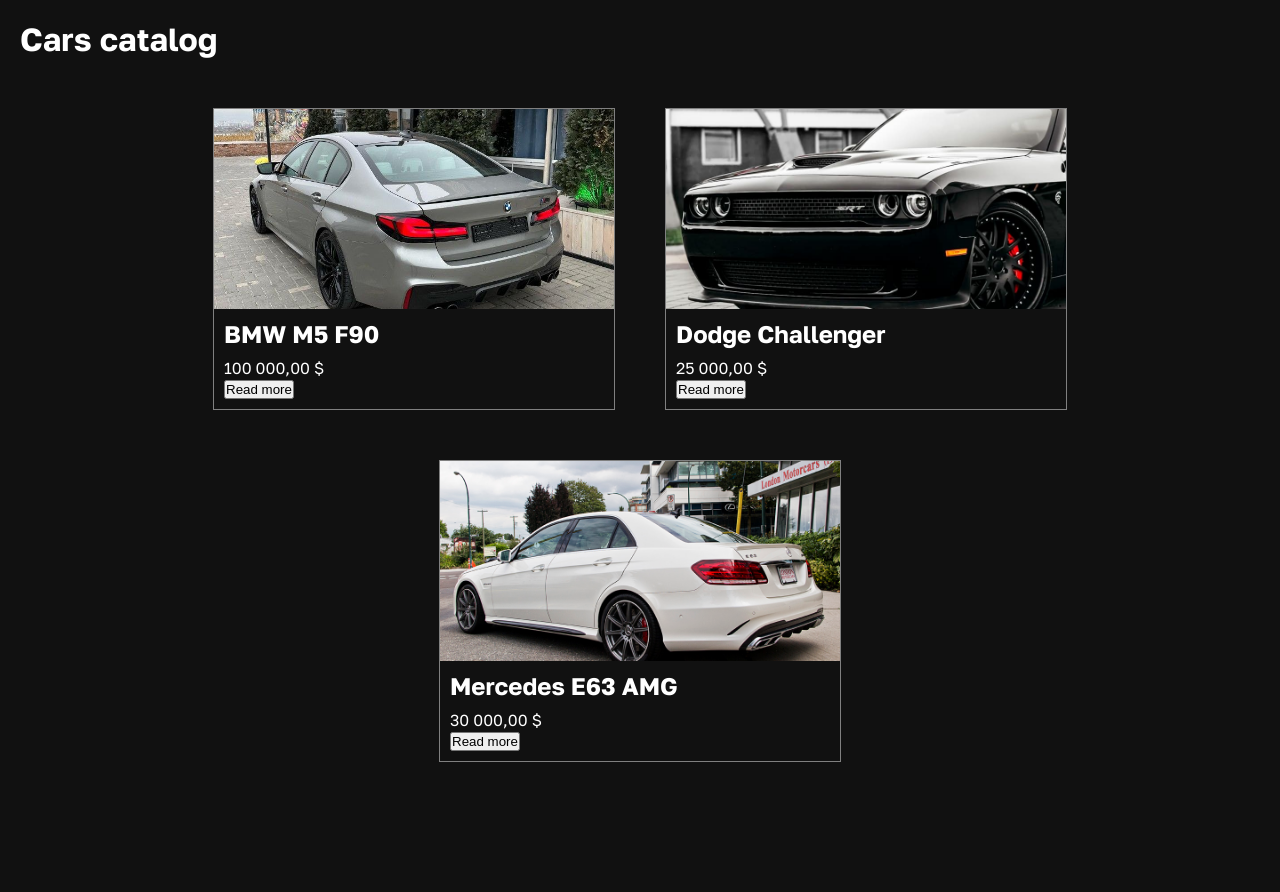
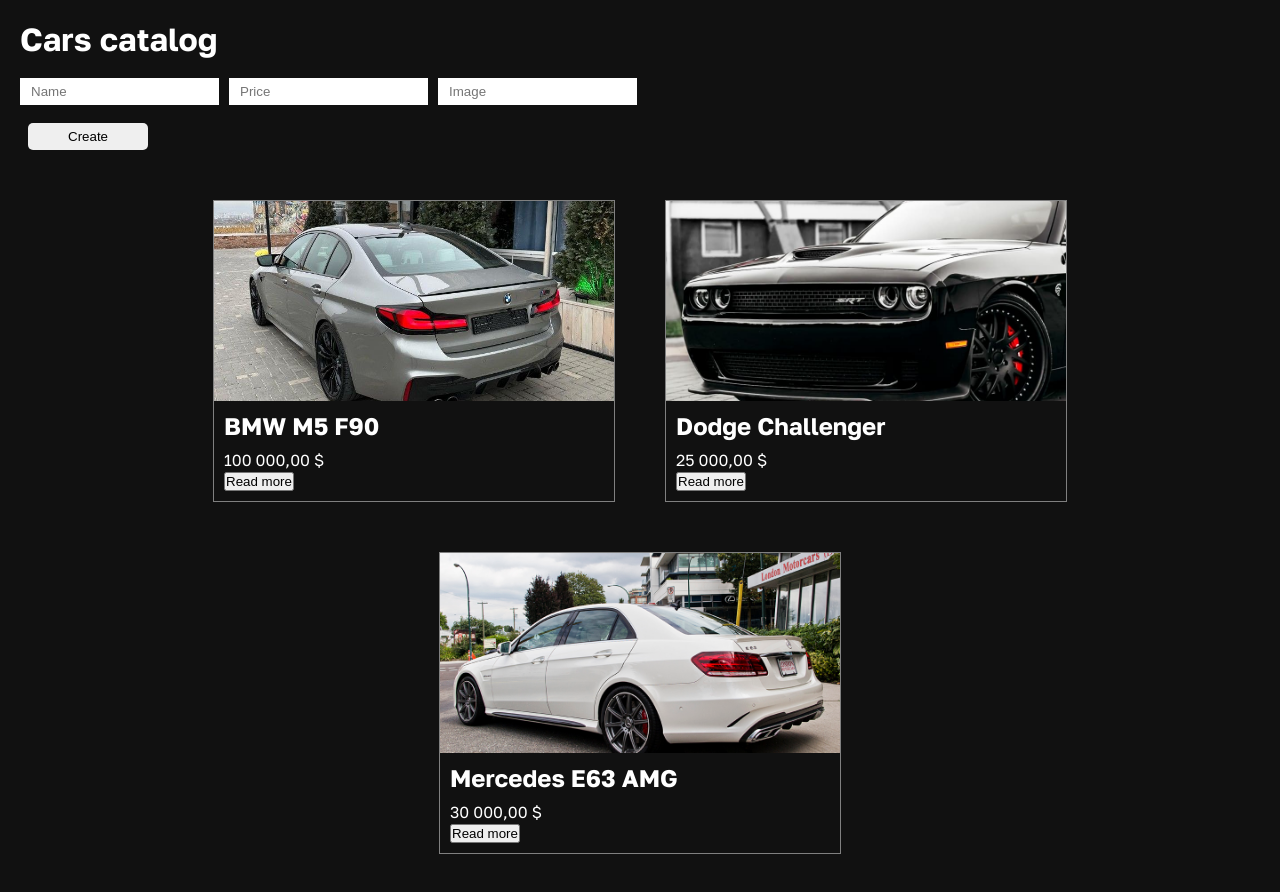
Before and after one commit to Astemir-Gurizhev/car-catalog, a React (Vite) app: page / in a window 1280 px wide. Shown: the top 892 px of the page. Before the commit the page ends 832 px from the top, so only its background shows below. Built offline with nearby package versions, Linux system fonts and the light colour scheme.

Commit message:
adding a userstate for input

```diff
--- a/src/assets/styles/global.css
+++ b/src/assets/styles/global.css
@@ -14,3 +14,18 @@
 h1 {
   margin-bottom: 20px;
 }
+
+.btn {
+  display: block;
+  padding: 6px 40px;
+  border: none;
+  outline: none;
+  border-radius: 5px;
+  transition: all 0.3s ease;
+  cursor: pointer;
+  margin: 8px;
+}
+
+.btn:hover {
+  background-color: #bcd1e6;
+}
--- a/src/components/screens/home/Home.tsx
+++ b/src/components/screens/home/Home.tsx
@@ -1,15 +1,19 @@
-import { useMemo } from "react"
+import { useMemo } from "react";
 import styles from "./Home.module.css";
 import { cars } from "./cars.data.tsx";
 import CarItem from "./car-item/CarItem.tsx";
+import CreateCarForm from "./create-car-form/CreateCarForm.tsx";
+
 const Home = () => {
   const filteredCars = useMemo(
-    () => cars.filter((car) => car.price > 20000), []
-  )
+    () => cars.filter((car) => car.price > 20000),
+    []
+  );
 
   return (
     <>
       <h1>Cars catalog</h1>
+      <CreateCarForm/>
       <div className={styles.items}>
         {filteredCars.length ? (
           filteredCars.map((car) => <CarItem key={car.id} car={car} />)
--- a/src/components/screens/home/car-item/CarItem.tsx
+++ b/src/components/screens/home/car-item/CarItem.tsx
@@ -1,7 +1,6 @@
-import {cars} from "../cars.data"
 import styles from "../Home.module.css";
 
-const CarItem = ({car}) => {
+const CarItem = ({ car }: any) => {
   return (
     <div className={styles.item}>
       <div
--- /dev/null
+++ b/src/components/screens/home/create-car-form/CreateCarForm.module.css
@@ -0,0 +1,21 @@
+.form {
+    margin: 10px auto 30px;
+}
+
+.form input {
+    padding: 5px 10px;
+    border: none;
+    outline: none;
+    transition: border-color 0.4s ease;
+    border: 1px solid transparent;
+    margin-bottom: 10px;
+}
+
+.form input:focus {
+    border-color: red;
+}
+
+.inputs {
+    display: flex;
+    gap: 10px;
+}
--- /dev/null
+++ b/src/components/screens/home/create-car-form/CreateCarForm.tsx
@@ -0,0 +1,40 @@
+import { useState } from "react";
+import styles from "./CreateCarForm.module.css";
+
+const CreateCarForm = () => {
+  const [name, setName] = useState("");
+  const [price, setPrice] = useState("");
+  const [image, setImage] = useState("");
+
+  const createCar = (e) => {
+    e.preventDefault();
+    console.log(name);
+  };
+
+  return (
+    <form className={styles.form}>
+      <div className={styles.inputs}>
+        <input
+          placeholder="Name"
+          onChange={(e) => setName(e.target.value)}
+          value={name}
+        />
+        <input
+          placeholder="Price"
+          onChange={(e) => setName(e.target.value)}
+          value={price}
+        />
+        <input
+          placeholder="Image"
+          onChange={(e) => setName(e.target.value)}
+          value={image}
+        />
+      </div>
+      <button className="btn" onClick={(e) => createCar(e)}>
+        Create
+      </button>
+    </form>
+  );
+};
+
+export default CreateCarForm;
```
Also changed, not shown: src/components/screens/home/cars.data.tsx (+7 -8 lines), src/components/screens/home/Home.module.css (indentation only).
